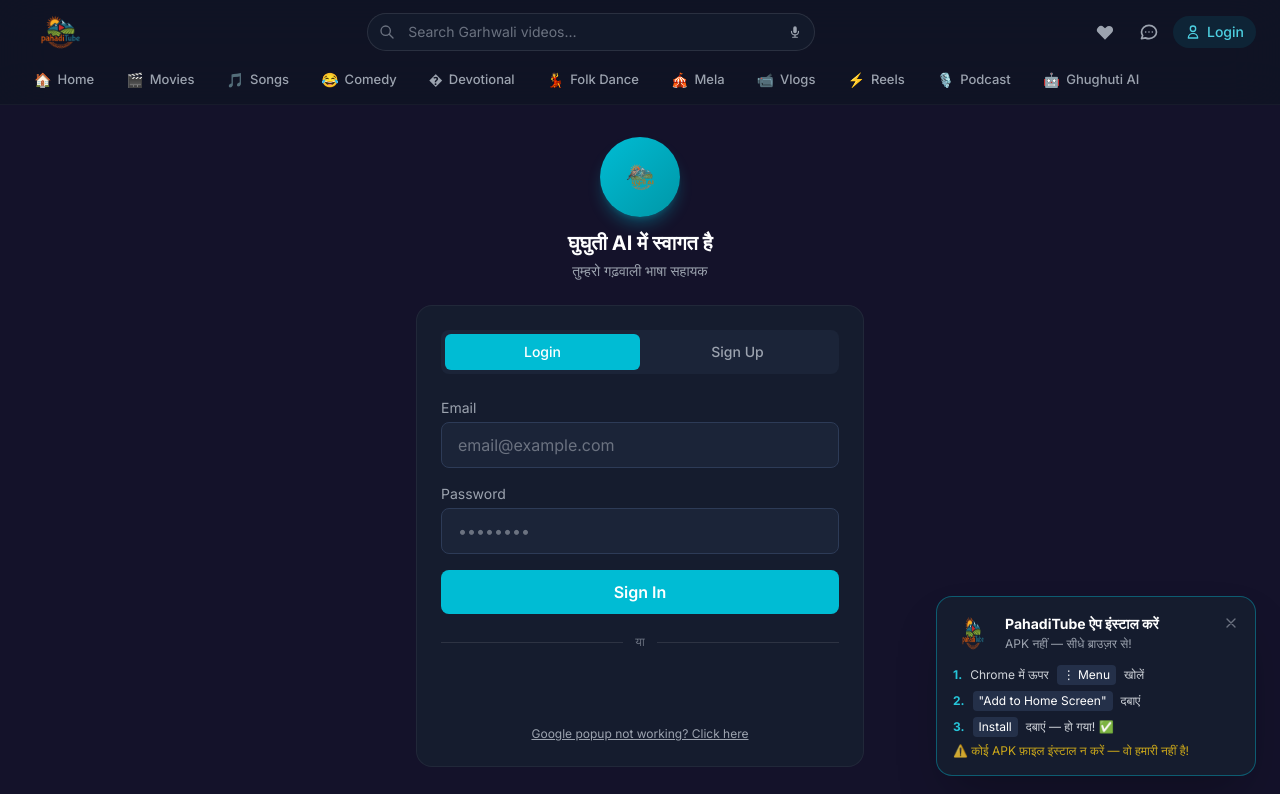
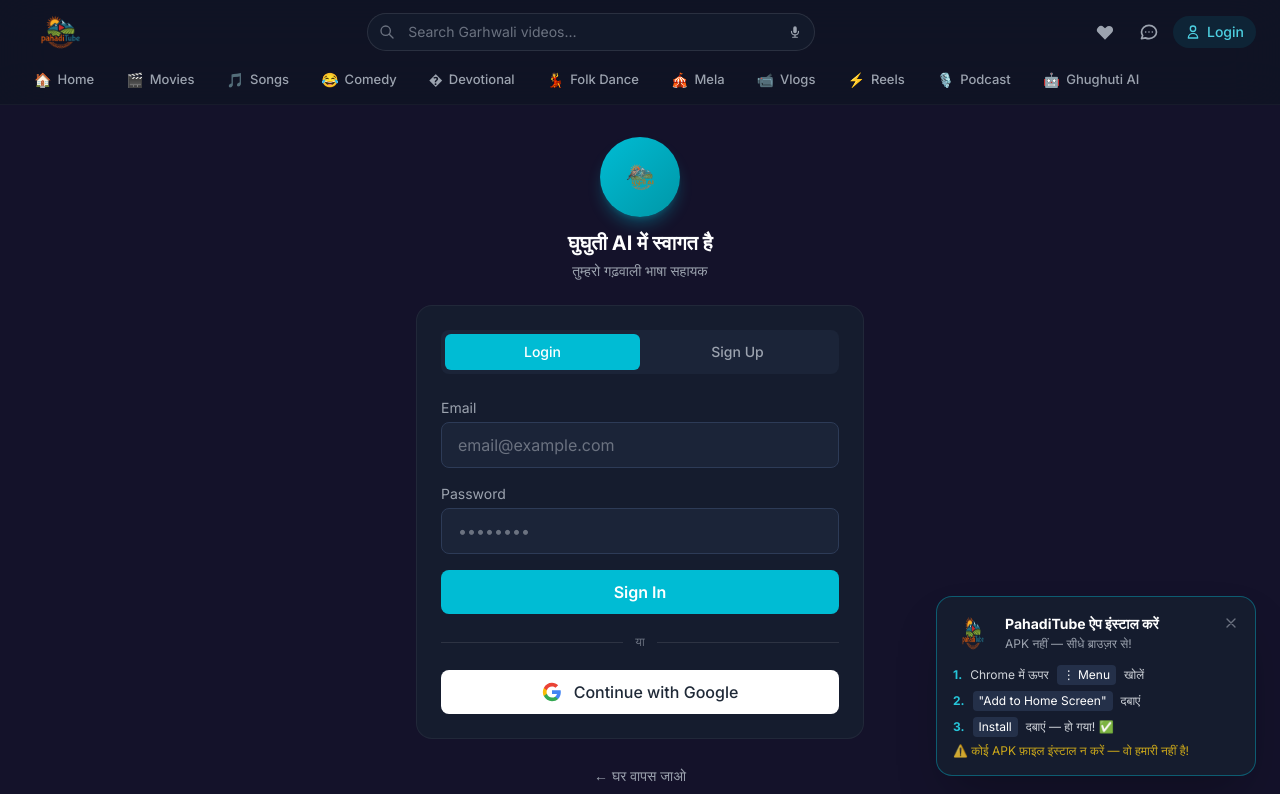
Before and after one commit to jitendrar292/garhwal-ott, a React (Vite) app in the folder client/: page /login in a window 1280 px wide. Shown: the top 794 px of the page. Built offline with nearby package versions, Linux system fonts and the light colour scheme; no server answers.

Commit message:
fix: replace Google popup with direct OAuth redirect flow

```diff
--- a/client/src/pages/LoginPage.jsx
+++ b/client/src/pages/LoginPage.jsx
@@ -1,4 +1,4 @@
-import { useEffect, useRef, useState } from 'react';
+import { useEffect, useState } from 'react';
 import { useNavigate, useLocation, Link } from 'react-router-dom';
 import { useAuth } from '../context/AuthContext';
 import SEO from '../components/SEO';
@@ -16,9 +16,6 @@ export default function LoginPage() {
   const [mode, setMode] = useState('login'); // 'login' or 'signup'
   const [loading, setLoading] = useState(false);
   const [error, setError] = useState('');
-  const [gsiLoaded, setGsiLoaded] = useState(false);
-  const [buttonMounted, setButtonMounted] = useState(false);
-  const googleButtonRef = useRef(null);
   const navigate = useNavigate();
   const location = useLocation();
 
@@ -86,74 +83,20 @@ export default function LoginPage() {
     }
   }, [isAuthenticated, authLoading, navigate, from]);
 
-  // Load Google Sign-In script
-  useEffect(() => {
-    if (!GOOGLE_CLIENT_ID) return;
-
-    if (window.google?.accounts?.id) {
-      setGsiLoaded(true);
+  // Google OAuth redirect handler
+  const handleGoogleSignIn = () => {
+    if (!GOOGLE_CLIENT_ID) {
+      setError('Google Sign-In not configured');
       return;
     }
 
-    const script = document.createElement('script');
-    script.src = 'https://accounts.google.com/gsi/client';
-    script.async = true;
-    script.defer = true;
-    script.onload = () => setGsiLoaded(true);
-    document.head.appendChild(script);
-  }, []);
-
-  // Initialize Google Sign-In button (skip in PWA mode - popups don't work)
-  useEffect(() => {
-    if (!gsiLoaded || !GOOGLE_CLIENT_ID || !googleButtonRef.current || !buttonMounted) return;
-    // Skip Google Sign-In initialization in PWA standalone mode
-    if (isStandalonePWA) return;
-
-    console.log('[GoogleAuth] Initializing with client_id:', GOOGLE_CLIENT_ID?.slice(0, 20) + '...');
-    console.log('[GoogleAuth] Current origin:', window.location.origin);
-
-    const handleCredentialResponse = async (response) => {
-      console.log('[GoogleAuth] Got credential response:', response?.credential ? 'token received' : 'no token');
     setLoading(true);
-      setError('');
-
-      try {
-        await signInWithGoogle(response.credential);
-        navigate(from, { replace: true });
-      } catch (err) {
-        console.error('[GoogleAuth] Sign-in error:', err);
-        setError(err.message || 'Sign in failed. Please try again.');
-      } finally {
-        setLoading(false);
-      }
+    const redirectUri = encodeURIComponent(window.location.origin + '/login');
+    const scope = encodeURIComponent('openid email profile');
+    const state = encodeURIComponent(from);
+    const url = `https://accounts.google.com/o/oauth2/v2/auth?client_id=${GOOGLE_CLIENT_ID}&redirect_uri=${redirectUri}&response_type=code&scope=${scope}&state=${state}&prompt=select_account`;
+    window.location.href = url;
   };
-
-    try {
-      window.google.accounts.id.initialize({
-        client_id: GOOGLE_CLIENT_ID,
-        callback: handleCredentialResponse,
-        auto_select: false,
-        cancel_on_tap_outside: true,
-        ux_mode: 'popup',
-        // Use FedCM API which works better with modern browsers
-        use_fedcm_for_prompt: true,
-      });
-      console.log('[GoogleAuth] Initialized successfully');
-
-      window.google.accounts.id.renderButton(googleButtonRef.current, {
-        theme: 'filled_black',
-        size: 'large',
-        width: 280,
-        text: 'continue_with',
-        shape: 'rectangular',
-        logo_alignment: 'left',
-      });
-      console.log('[GoogleAuth] Button rendered');
-    } catch (err) {
-      console.error('Google Sign-In init error:', err);
-      setError('Google Sign-In failed to initialize: ' + err.message);
-    }
-  }, [gsiLoaded, buttonMounted, signInWithGoogle, navigate, from]);
 
   const handleEmailSubmit = async (e) => {
     e.preventDefault();
@@ -303,7 +246,7 @@ export default function LoginPage() {
           </form>
 
           {/* Divider - only show when Google Sign-In is available */}
-          {!isStandalonePWA && (
+          {GOOGLE_CLIENT_ID && !isStandalonePWA && (
             <div className="flex items-center gap-3 my-5">
               <div className="flex-1 h-px bg-white/10" />
               <span className="text-xs text-gray-500">या</span>
@@ -311,33 +254,23 @@ export default function LoginPage() {
             </div>
           )}
 
-          {/* Google Sign-In - hidden in PWA mode due to popup restrictions */}
+          {/* Google Sign-In - hidden in PWA mode */}
           {GOOGLE_CLIENT_ID && !isStandalonePWA ? (
-            <div className="flex flex-col items-center gap-3">
-              <div
-                ref={(el) => {
-                  googleButtonRef.current = el;
-                  if (el && !buttonMounted) setButtonMounted(true);
-                }}
-                className="min-h-[44px]"
-              />
-              {/* Fallback link if popup doesn't work */}
             <button
               type="button"
-                onClick={() => {
-                  // Manual OAuth redirect as fallback
-                  const redirectUri = encodeURIComponent(window.location.origin + '/login');
-                  const scope = encodeURIComponent('openid email profile');
-                  const state = encodeURIComponent(from);
-                  const url = `https://accounts.google.com/o/oauth2/v2/auth?client_id=${GOOGLE_CLIENT_ID}&redirect_uri=${redirectUri}&response_type=code&scope=${scope}&state=${state}&prompt=select_account`;
-                  window.location.href = url;
-                }}
-                className="text-xs text-gray-400 hover:text-primary-400 underline"
+              onClick={handleGoogleSignIn}
+              disabled={loading}
+              className="w-full flex items-center justify-center gap-3 bg-white hover:bg-gray-100 text-gray-800 font-medium py-2.5 px-4 rounded-lg transition-colors disabled:opacity-50"
             >
-                Google popup not working? Click here
+              <svg className="w-5 h-5" viewBox="0 0 24 24">
+                <path fill="#4285F4" d="M22.56 12.25c0-.78-.07-1.53-.2-2.25H12v4.26h5.92c-.26 1.37-1.04 2.53-2.21 3.31v2.77h3.57c2.08-1.92 3.28-4.74 3.28-8.09z"/>
+                <path fill="#34A853" d="M12 23c2.97 0 5.46-.98 7.28-2.66l-3.57-2.77c-.98.66-2.23 1.06-3.71 1.06-2.86 0-5.29-1.93-6.16-4.53H2.18v2.84C3.99 20.53 7.7 23 12 23z"/>
+                <path fill="#FBBC05" d="M5.84 14.09c-.22-.66-.35-1.36-.35-2.09s.13-1.43.35-2.09V7.07H2.18C1.43 8.55 1 10.22 1 12s.43 3.45 1.18 4.93l2.85-2.22.81-.62z"/>
+                <path fill="#EA4335" d="M12 5.38c1.62 0 3.06.56 4.21 1.64l3.15-3.15C17.45 2.09 14.97 1 12 1 7.7 1 3.99 3.47 2.18 7.07l3.66 2.84c.87-2.6 3.3-4.53 6.16-4.53z"/>
+              </svg>
+              Continue with Google
             </button>
-            </div>
-          ) : !isStandalonePWA && (
+          ) : !isStandalonePWA && !GOOGLE_CLIENT_ID && (
             <p className="text-xs text-gray-500 text-center">
               Google Sign-In not configured
             </p>
```
Lines whose indentation alone changed are shown as unchanged.
